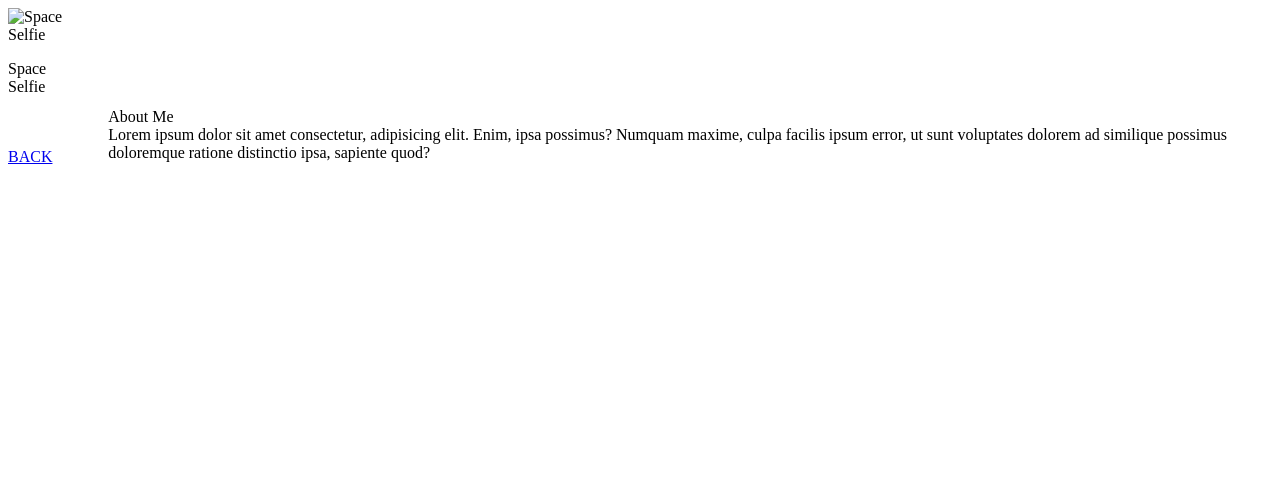
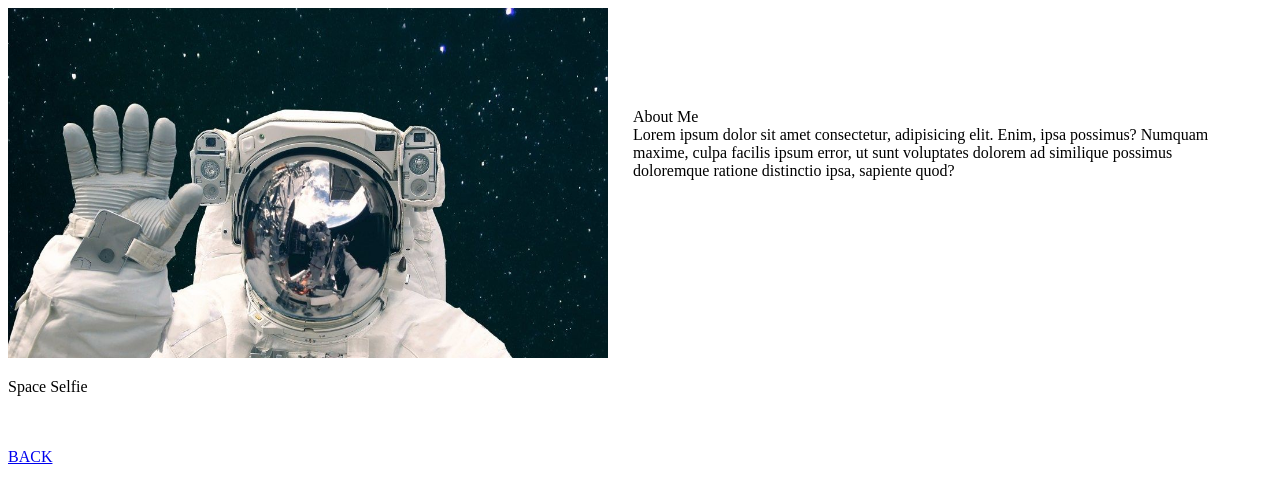
Before and after one commit to badwolf910/astronomy-blog, a plain HTML site: page aboutme.html in a window 1280 px wide. Drawn offline with Linux system fonts and the light colour scheme; the site is published under a folder, as on GitHub Pages, so addresses that start at the root find nothing.

Commit message:
fixed about me image

```diff
--- a/aboutme.html
+++ b/aboutme.html
@@ -26,7 +26,7 @@
     <div class="row">
       <div class="column1">
         <img
-          src="/images/astronaut.jpg"
+          src="images/astronaut.jpg"
           alt="Space Selfie"
           height="350px"
           width="600px"
```
